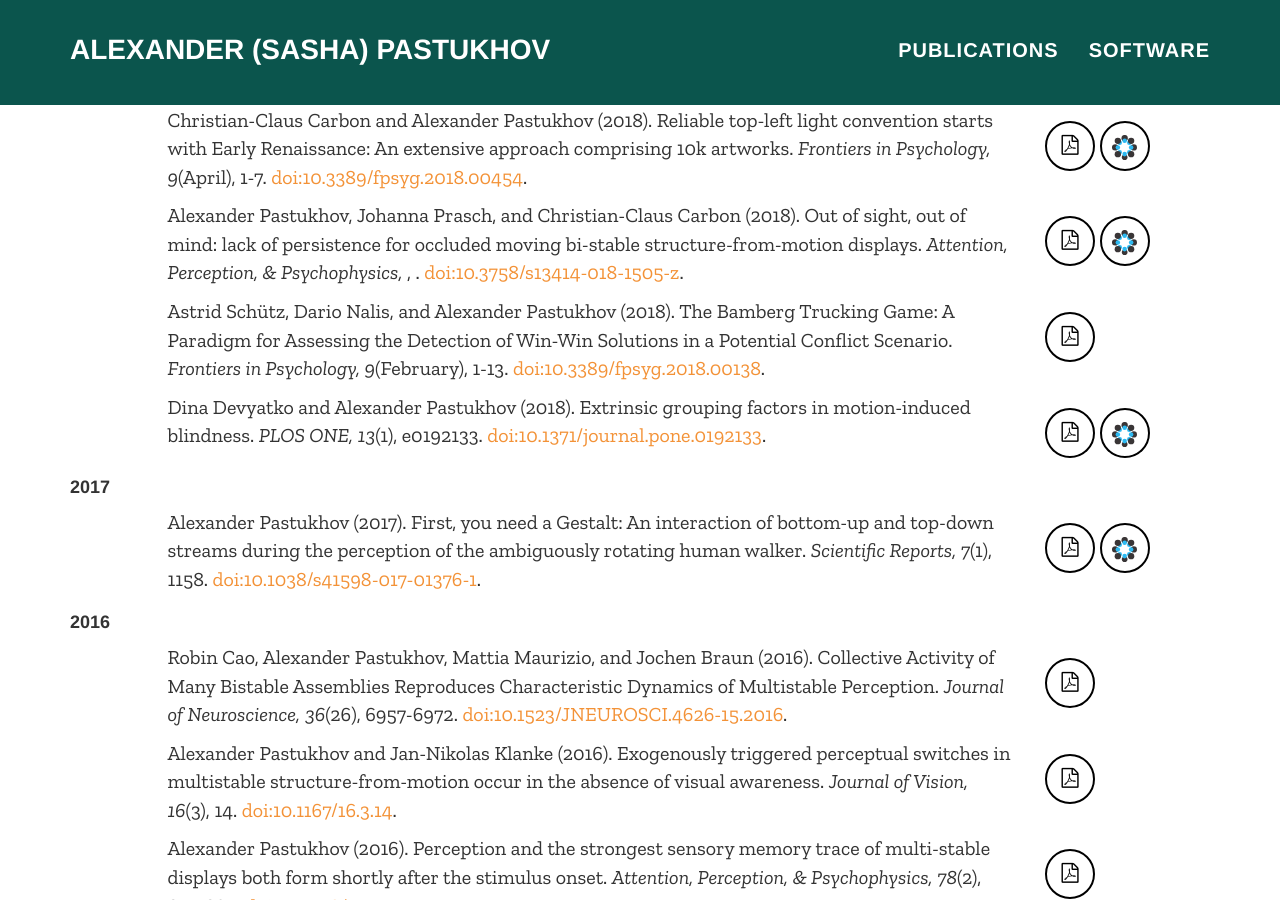
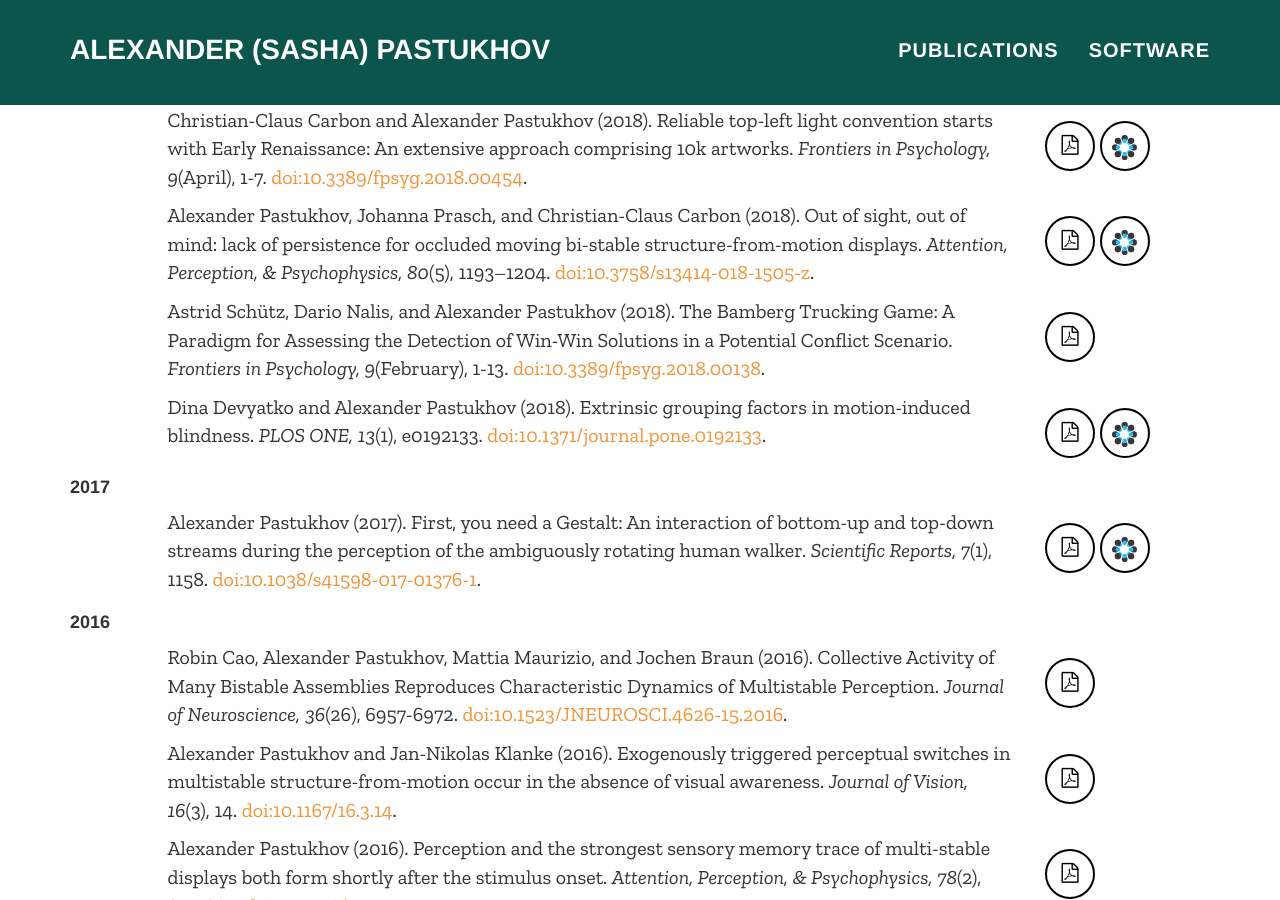
Before and after one commit to alexander-pastukhov/alexander-pastukhov.github.io, a Jekyll site: the page built from index.html, in a window 1280 px wide and 900 px high, scrolled down 819 px. Built offline with Jekyll 4.4.1, drawn with Linux system fonts in a browser that asks for light colours; nearby versions of some CDN libraries; some web fonts are replaced.

Commit message:
Issue and volume for Prasch paper

```diff
--- a/_data/publications.yml
+++ b/_data/publications.yml
@@ -49,6 +49,9 @@
   journal: Attention, Perception, & Psychophysics
   osf: https://osf.io/qqrzp/
   doi: 10.3758/s13414-018-1505-z
+  volume: 80
+  issue: 5
+  pages: 1193–1204
   index: 3
   pdf: Pastukhov, Prasch, CCC - 2018 - Out of sight, out of mind.pdf
   authors:
```
